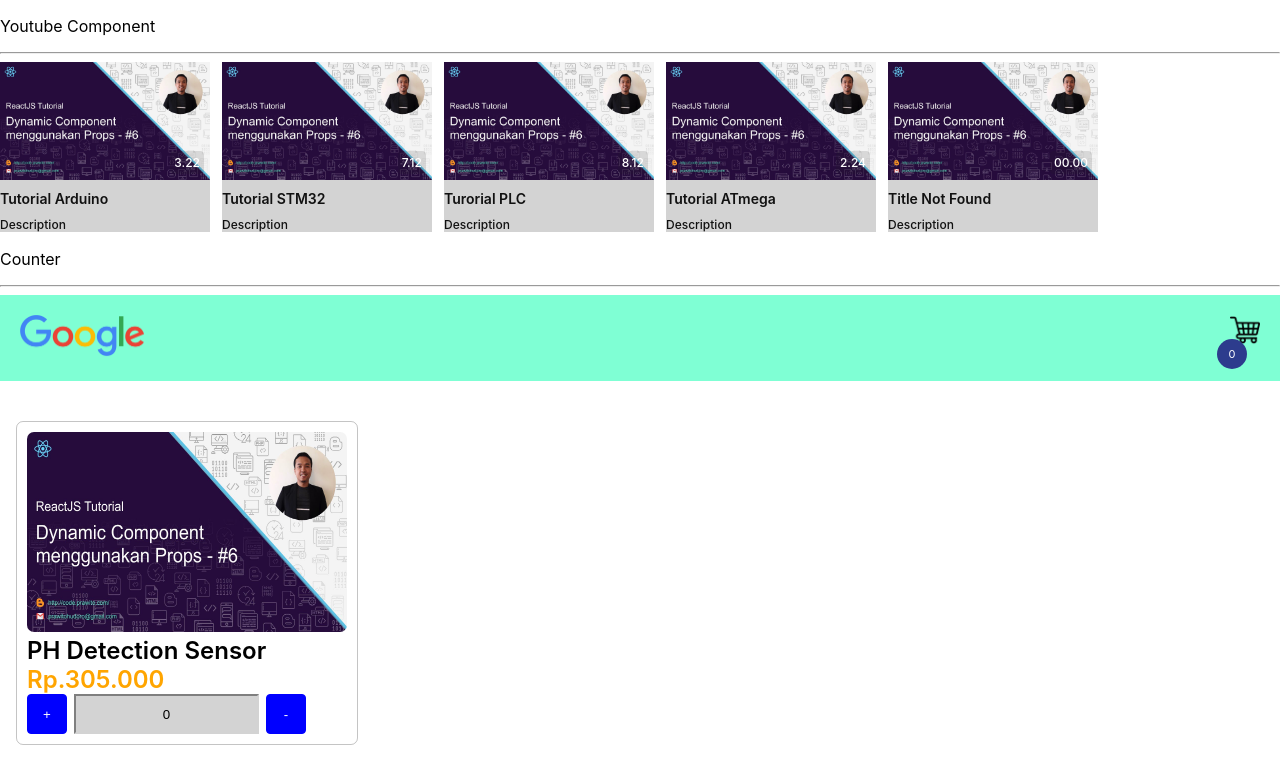
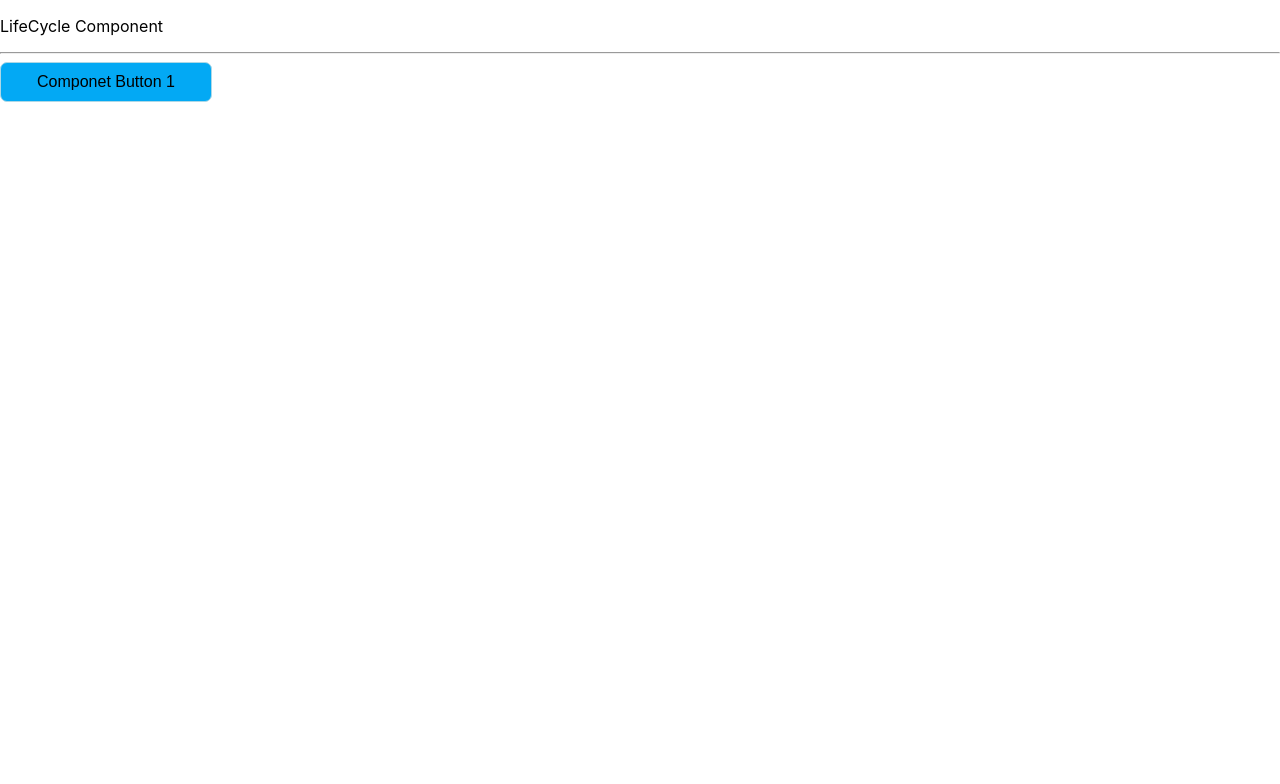
Before and after one commit to tirwanda/react-lagi, a React (Create React App) app: page / in a window 1280 px wide. Shown: the top 784 px of the page. Built offline with nearby package versions, Linux system fonts and the light colour scheme.

Commit message:
LifeCycle

```diff
--- /dev/null
+++ b/src/component/LifeCycleComponent/LifeCycleComp.css
@@ -0,0 +1,13 @@
+.btn {
+	padding: 10px 36px;
+	border: 1px solid lightblue;
+	border-radius: 7px;
+	outline: none;
+	background: #03a9f4;
+	font-size: 1rem;
+	font-weight: 500;
+}
+
+.btn:hover {
+	cursor: pointer;
+}
--- /dev/null
+++ b/src/component/LifeCycleComponent/LifeCycleComp.jsx
@@ -0,0 +1,66 @@
+import React from 'react';
+import './LifeCycleComp.css';
+
+class LifeCycleComp extends React.Component {
+	constructor(props) {
+		super(props);
+		this.state = {
+			count: 1,
+		};
+
+		console.log('constructor');
+	}
+
+	changeCount = () => {
+		this.setState({
+			count: this.state.count + 1,
+		});
+		console.log('click');
+	};
+
+	static getDrivedStateFromProps(props, state) {
+		console.log('getDrivedStateFromProps');
+		return null;
+	}
+
+	componentDidMount() {
+		console.log('componentDidMount');
+		// this.setState({
+		// 	count: 2,
+		// });
+	}
+
+	shouldComponentUpdate(nextProps, nextState) {
+		console.log('shouldComponentUpdate');
+		// console.log('nextProps', nextProps);
+		console.log('nextState', nextState);
+		console.log('State: ', this.state);
+		if (nextState.count >= 4) {
+			return false;
+		}
+		console.groupEnd();
+		return true;
+	}
+
+	getSnapshotBeforeUpdate() {
+		console.log('getSnapshotBeforeUpdate');
+		return null;
+	}
+
+	componentDidUpdate() {
+		console.log('componentDidUpdate');
+	}
+
+	componentWillUnmount() {
+		console.log('componentWillUnmount');
+	}
+	render() {
+		console.log('Render');
+		return (
+			<button className="btn" onClick={() => this.changeCount()}>
+				Componet Button {this.state.count}
+			</button>
+		);
+	}
+}
+export default LifeCycleComp;
--- a/src/container/Home/Home.jsx
+++ b/src/container/Home/Home.jsx
@@ -1,12 +1,25 @@
 import React from 'react';
-import YoutubeComp from '../../component/YoutubeComp/YoutubeComponent';
-import Product from '../Product/Product';
+// import YoutubeComp from '../../component/YoutubeComp/YoutubeComponent';
+// import Product from '../Product/Product';
+import LifeCycleComp from '../../component/LifeCycleComponent/LifeCycleComp';
 
 class Home extends React.Component {
+	state = {
+		showComponent: true,
+	};
+
+	componentDidMount() {
+		// setTimeout(() => {
+		// 	this.setState({
+		// 		showComponent: false,
+		// 	});
+		// }, 3000);
+	}
+
 	render() {
 		return (
 			<div>
-				<p>Youtube Component</p>
+				{/* <p>Youtube Component</p>
 				<hr />
 				<YoutubeComp time="3.22" title="Tutorial Arduino" />
 				<YoutubeComp time="7.12" title="Tutorial STM32" />
@@ -15,7 +28,11 @@
 				<YoutubeComp />
 				<p>Counter</p>
 				<hr />
-				<Product />
+				<Product /> */}
+				<p>LifeCycle Component</p>
+				<hr />
+
+				{this.state.showComponent ? <LifeCycleComp /> : null}
 			</div>
 		);
 	}
```
